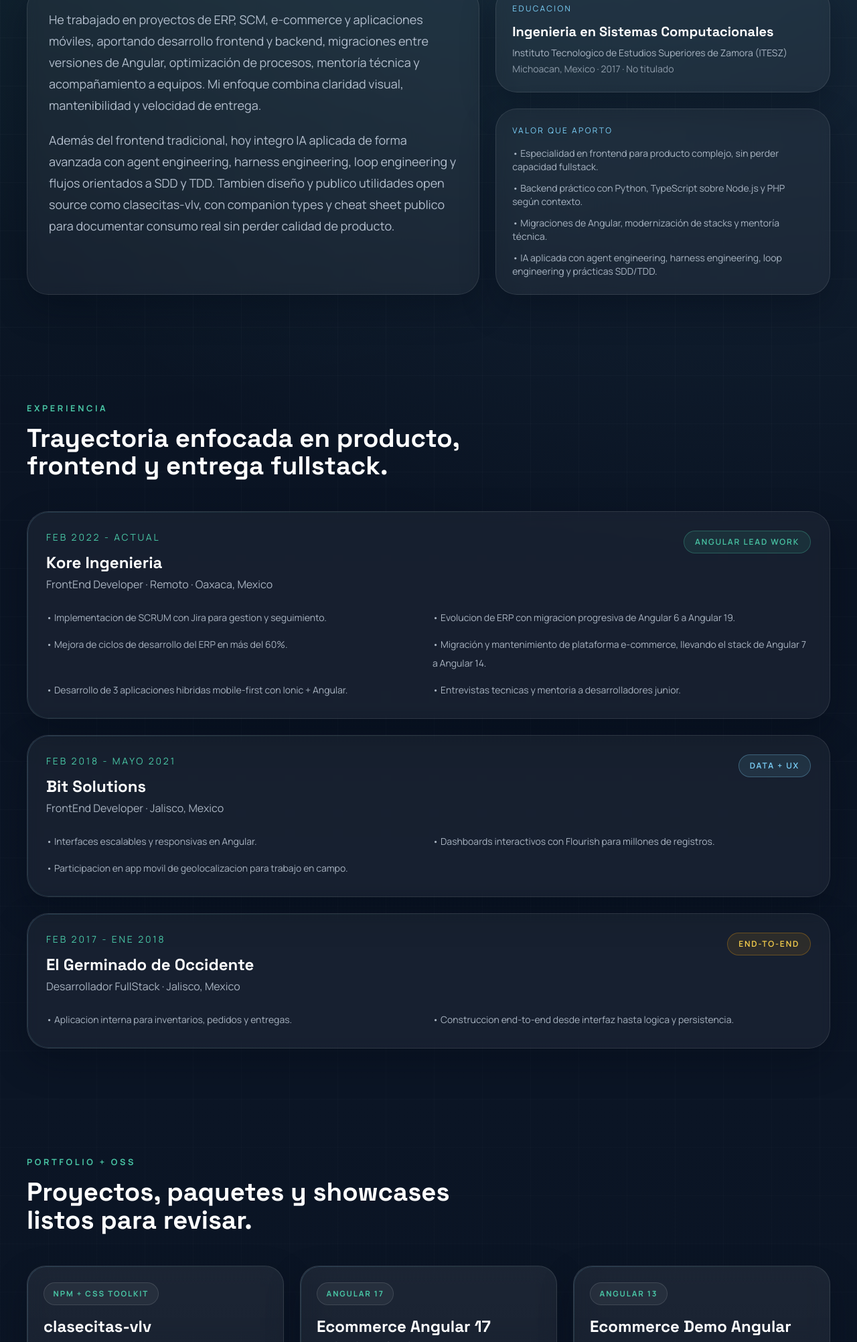
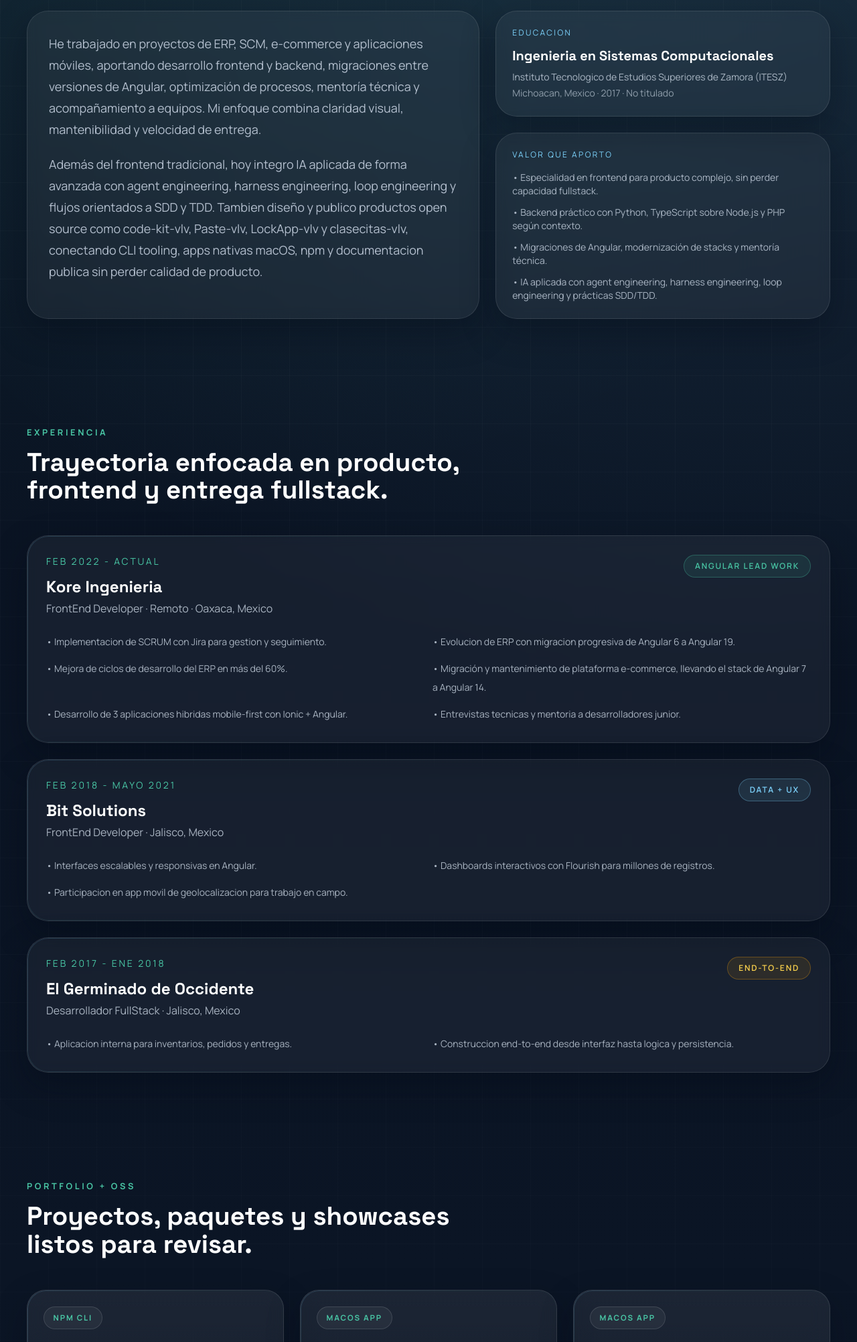
Before and after one commit to VlV-515/portfolio, a website built with Vite: page index.html in a window 1280 px wide. Shown: the part 1456-3459 px from the top of the page at 67% size. Built offline with nearby package versions, Linux system fonts and the light colour scheme.

Commit message:
docs: add published products to portfolio

```diff
--- a/index.html
+++ b/index.html
@@ -101,8 +101,8 @@
                 <p class="mt-2 text-sm text-mist/70">Experiencia en ERP, SCM, e-commerce y flujos de alta complejidad.</p>
               </article>
               <article class="metric-card rounded-3xl border border-white/10 bg-white/5 p-5 shadow-soft backdrop-blur">
-                <p class="text-3xl font-extrabold text-white">OSS + npm</p>
-                <p class="mt-2 text-sm text-mist/70">Tambien publico paquetes, companion types y cheat sheets para documentar uso real.</p>
+                <p class="text-3xl font-extrabold text-white">OSS + npm + macOS</p>
+                <p class="mt-2 text-sm text-mist/70">Publico paquetes npm, apps nativas macOS y documentacion de uso real con releases verificables.</p>
               </article>
             </div>
           </div>
@@ -145,8 +145,8 @@
               <p class="mt-5 text-lg leading-8 text-mist/80">
                 Además del frontend tradicional, hoy integro IA aplicada de forma avanzada con agent engineering,
                 harness engineering, loop engineering y flujos orientados a SDD y TDD. Tambien diseño y publico
-                utilidades open source como clasecitas-vlv, con companion types y cheat sheet publico para documentar
-                consumo real sin perder calidad de producto.
+                productos open source como code-kit-vlv, Paste-vlv, LockApp-vlv y clasecitas-vlv, conectando
+                CLI tooling, apps nativas macOS, npm y documentacion publica sin perder calidad de producto.
               </p>
             </article>
             <div class="grid gap-6">
--- a/main.js
+++ b/main.js
@@ -1,4 +1,63 @@
 const projects = [
+  {
+    title: 'code-kit-vlv',
+    type: 'NPM CLI',
+    description:
+      'CLI publicado en npm para convertir repos nuevos en workspaces AI-ready con guias para Codex, Claude y OpenCode, presets para distintos stacks, Caveman en modo ultra, politicas npm conservadoras y sincronizacion segura de archivos gestionados.',
+    links: [
+      {
+        label: 'npm',
+        href: 'https://www.npmjs.com/package/code-kit-vlv'
+      },
+      {
+        label: 'Codigo',
+        href: 'https://github.com/VlV-515/code-kit-vlv'
+      }
+    ],
+    tags: ['npm', 'CLI', 'TypeScript', 'AI Agents', 'Codex', 'Claude', 'OpenCode']
+  },
+  {
+    title: 'Paste-vlv',
+    type: 'macOS App',
+    description:
+      'Clipboard manager nativo para macOS, local-first y gratuito. Guarda historial de texto, links, imagenes y archivos en el equipo, ofrece busqueda rapida, pinboards, favoritos, backup JSON de textos agrupados y release publica v1.0.0.',
+    links: [
+      {
+        label: 'Release',
+        href: 'https://github.com/VlV-515/paste-vlv/releases/tag/v1.0.0'
+      },
+      {
+        label: 'SourceForge',
+        href: 'https://sourceforge.net/projects/paste-vlv/'
+      },
+      {
+        label: 'Codigo',
+        href: 'https://github.com/VlV-515/paste-vlv'
+      }
+    ],
+    tags: ['Swift', 'AppKit', 'SwiftUI', 'Core Data', 'macOS', 'Local First']
+  },
+  {
+    title: 'LockApp-vlv',
+    type: 'macOS App',
+    description:
+      'App nativa de menu bar para macOS que pone apps seleccionadas detras de una pantalla de password. Usa Swift, AppKit, SwiftUI, Keychain y preferencias locales, con release publica v1.0.0 y mirror en SourceForge.',
+    links: [
+      {
+        label: 'Release',
+        href: 'https://github.com/VlV-515/lockapp-vlv/releases/tag/v1.0.0'
+      },
+      {
+        label: 'SourceForge',
+        href: 'https://sourceforge.net/projects/lockapp-vlv/'
+      },
+      {
+        label: 'Codigo',
+        href: 'https://github.com/VlV-515/lockapp-vlv'
+      }
+    ],
+    tags: ['Swift', 'AppKit', 'SwiftUI', 'Keychain', 'macOS', 'Privacy Tool']
+  },
   {
     title: 'clasecitas-vlv',
     type: 'NPM + CSS Toolkit',
@@ -99,7 +158,12 @@ const skillGroups = [
   {
     title: 'Backend y Flujo de Trabajo',
     description: 'Tecnologías con las que cierro flujos end-to-end, integración y operación del producto.',
-    items: ['Python', 'TypeScript', 'Node.js', 'PHP', 'MongoDB', 'MySQL', 'REST APIs', 'Git', 'GitHub', 'Jira', 'SCRUM', 'npm', 'Package Publishing']
+    items: ['Python', 'TypeScript', 'Node.js', 'PHP', 'MongoDB', 'MySQL', 'REST APIs', 'Git', 'GitHub', 'Jira', 'SCRUM', 'npm', 'Package Publishing', 'GitHub Releases']
+  },
+  {
+    title: 'Apps nativas macOS',
+    description: 'Herramientas personales nativas, locales y publicadas con releases verificables para macOS.',
+    items: ['Swift', 'AppKit', 'SwiftUI', 'Core Data', 'NSPasteboard', 'Keychain', 'Menu Bar Apps', 'SourceForge Mirrors']
   },
   {
     title: 'IA aplicada y AI Engineering',
```
Also changed, not shown: README.md, public/curriculum-vitae-preview.png, 1 other file.
